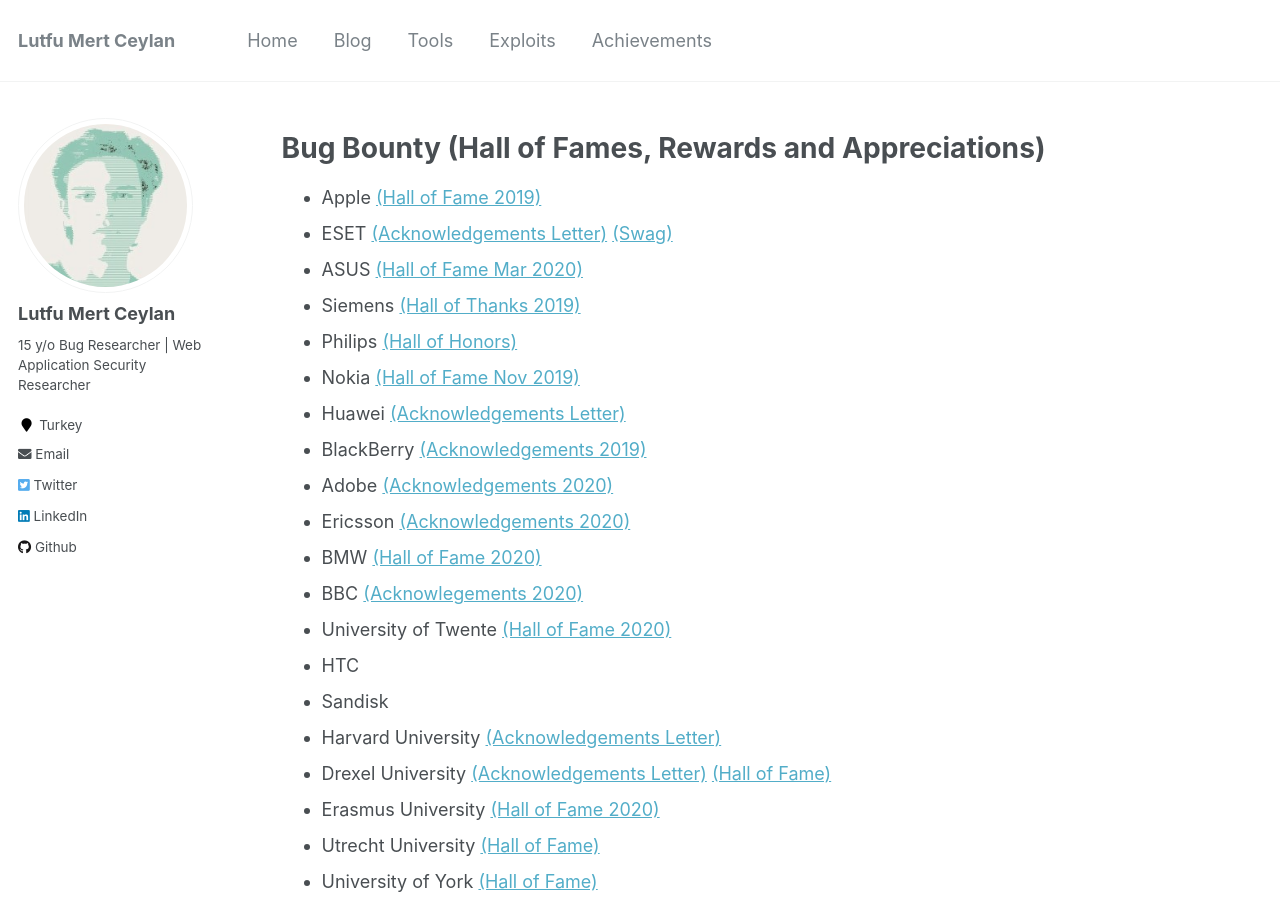
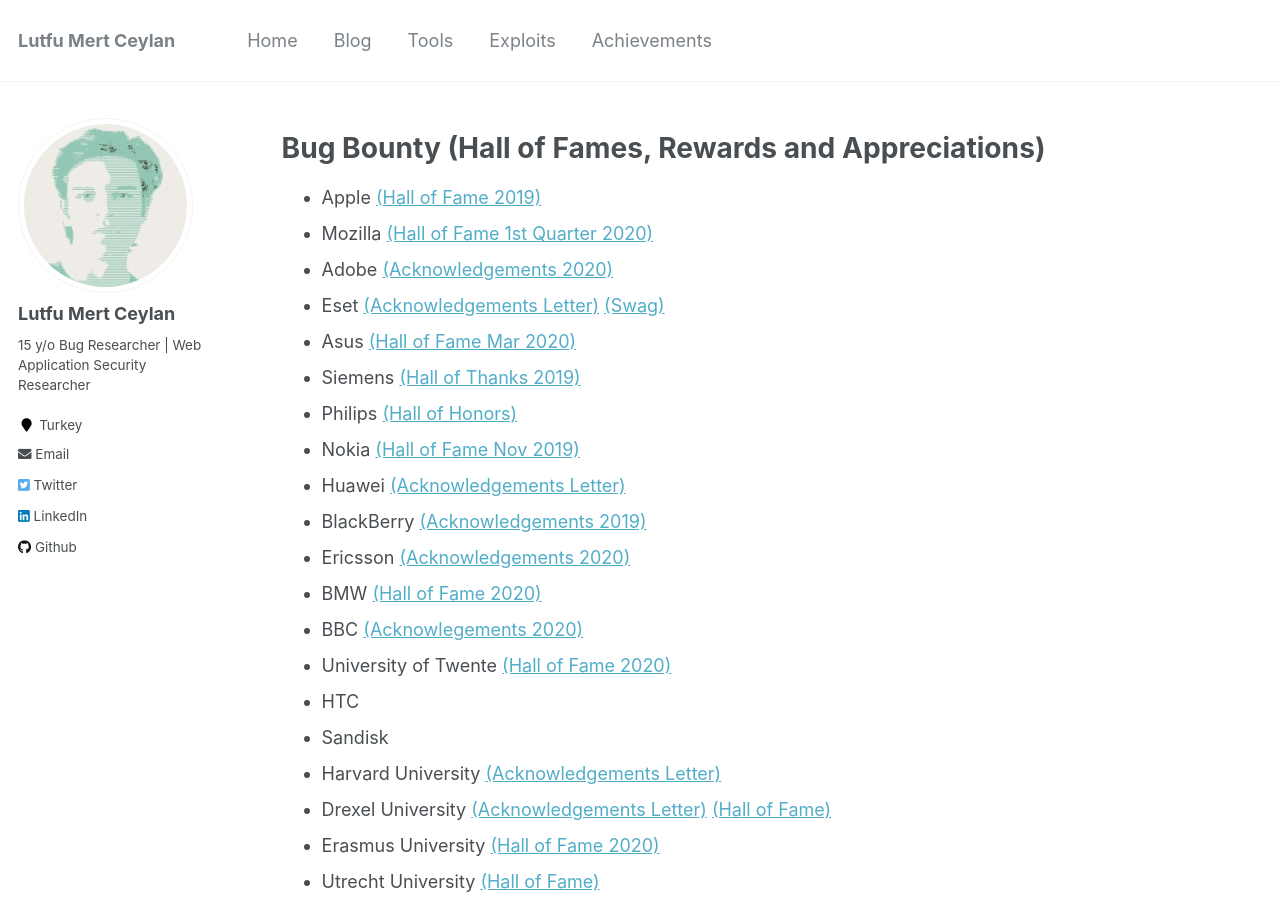
Before and after one commit to lutfumertceylan/mywebsite, a Jekyll site: the page built from _pages/bugbounty.md, in a window 1280 px wide and 900 px high. Built offline with Jekyll 4.4.1, drawn with Linux system fonts in a browser that asks for light colours.

Commit message:
Update bugbounty.md

```diff
--- a/_pages/bugbounty.md
+++ b/_pages/bugbounty.md
@@ -11,14 +11,15 @@ redirect_from:
 # Bug Bounty (Hall of Fames, Rewards and Appreciations)
 
 * Apple <a href="https://support.apple.com/en-us/HT201536">(Hall of Fame 2019)</a>
-* ESET <a href="http://lutfumertceylan.com.tr/files/eset-acknowledgement.jpg">(Acknowledgements Letter)</a> <a href="https://twitter.com/lutfumertceylan/status/1275876003257204737">(Swag)</a>
-* ASUS <a href="https://www.asus.com/Static_WebPage/ASUS-Product-Security-Advisory/">(Hall of Fame Mar 2020)</a>
+* Mozilla <a href="https://www.mozilla.org/en-US/security/bug-bounty/web-hall-of-fame/">(Hall of Fame 1st Quarter 2020)</a>
+* Adobe <a href="adobe.com/security/acknowledgements.html">(Acknowledgements 2020)</a>
+* Eset <a href="http://lutfumertceylan.com.tr/files/eset-acknowledgement.jpg">(Acknowledgements Letter)</a> <a href="https://twitter.com/lutfumertceylan/status/1275876003257204737">(Swag)</a>
+* Asus <a href="https://www.asus.com/Static_WebPage/ASUS-Product-Security-Advisory/">(Hall of Fame Mar 2020)</a>
 * Siemens <a href="https://new.siemens.com/global/en/products/services/cert/hall-of-thanks.html">(Hall of Thanks 2019)</a>
 * Philips <a href="https://www.philips.com/a-w/security/coordinated-vulnerability-disclosure/hall-of-honors.html">(Hall of Honors)</a>
 * Nokia <a href="https://www.nokia.com/responsible-disclosure/">(Hall of Fame Nov 2019)</a>
 * Huawei <a href="http://lutfumertceylan.com.tr/files/huawei.jpg">(Acknowledgements Letter)</a>
 * BlackBerry <a href="https://www.blackberry.com/ca/en/services/blackberry-incident-response-team#collaborations">(Acknowledgements 2019)</a>
-* Adobe <a href="adobe.com/security/acknowledgements.html">(Acknowledgements 2020)</a>
 * Ericsson <a href="https://www.ericsson.com/en/about-us/enterprise-security/psirt/acknowledgements">(Acknowledgements 2020)</a>
 * BMW <a href="https://www.bmwgroup.com/en/general/Security.html">(Hall of Fame 2020)</a>
 * BBC <a href="https://www.bbc.com/backstage/security-disclosure-policy/acknowledgements">(Acknowlegements 2020)</a>
```
